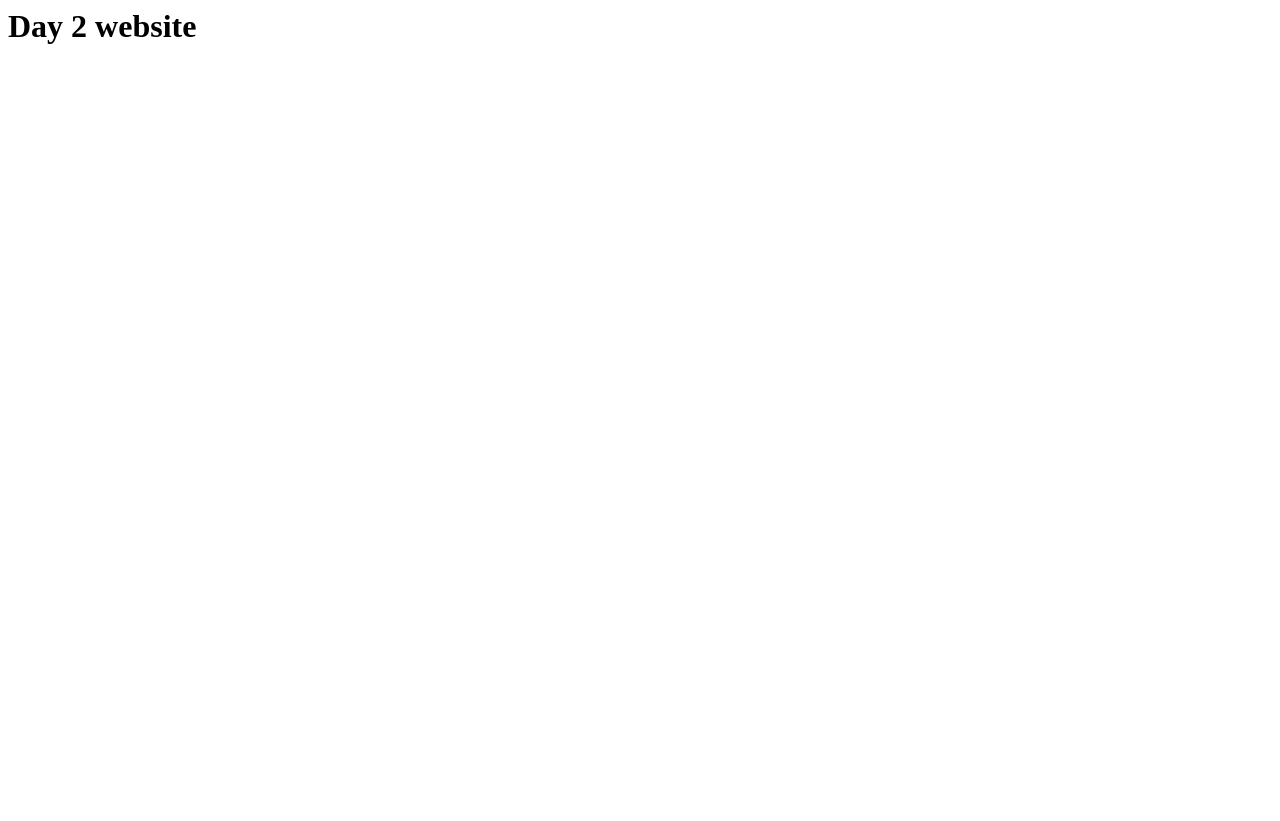
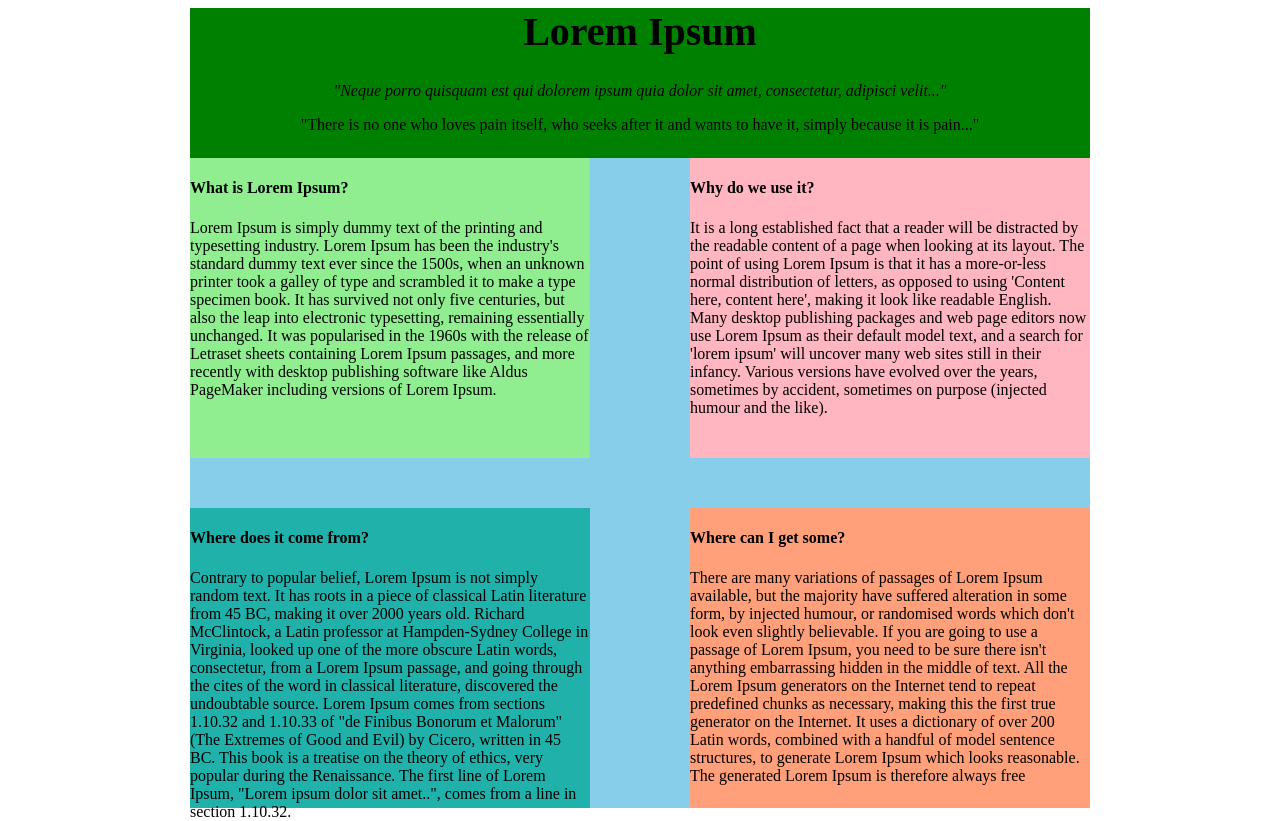
Before and after one commit to jamjamlong266/lorem_web, a plain HTML site: page index.html in a window 1280 px wide. Before the commit the page ends 800 px from the top, so only its background shows below. Drawn offline with Linux system fonts and the light colour scheme.

Commit message:
added style tag and id

```diff
--- a/index.html
+++ b/index.html
@@ -1,6 +1,94 @@
 <html>
-    <head></head>
+    <head>
+        <style>
+            div#container {
+                width: 900px;
+                height: 800px;
+                background-color: skyblue;
+                margin-left: auto;
+                margin-right: auto;
+            }
+
+            div#header {
+                width:900px;
+                height: 150px;
+                background-color: green;
+                text-align: center;
+            }
+
+            h1{
+                font-size:40px;
+                color: black;
+            }
+
+            div#contentOne {
+                width: 400px;
+                height:300px;
+                background-color: lightgreen;
+                display: inline-block;
+                vertical-align: top;
+                float:left;
+                margin-bottom: 50px;
+            }
+
+            div#contentTwo {
+                width: 400px;
+                height: 300px;
+                background-color: lightpink;
+                display: inline-block;
+                vertical-align: top;
+                float:right;
+                margin-bottom: 50px;
+            }
+
+            div#contentThree {
+                width: 400px;
+                height: 300px;
+                background-color: lightseagreen;
+                float: left;
+            }
+
+            div#contentFour {
+                width: 400px;
+                height: 300px;
+                background-color: lightsalmon;
+                float: right;
+            }
+        </style>
+    </head>
     <body>
-        <h1>Day 2 website</h1>
+        <div id="container">
+            <div id="header">
+                <h1>Lorem Ipsum</h1>
+                <p>
+                    <i>
+                    "Neque porro quisquam est qui dolorem ipsum quia dolor sit amet, consectetur, adipisci velit..."
+                    </i>
+                </p>
+                <p>
+                    "There is no one who loves pain itself, who seeks after it and wants to have it, simply because it is pain..."
+                </p>
+            </div>
+
+            <div id="contentOne">
+                <h4>What is Lorem Ipsum?</h4>
+                <p>Lorem Ipsum is simply dummy text of the printing and typesetting industry. Lorem Ipsum has been the industry's standard dummy text ever since the 1500s, when an unknown printer took a galley of type and scrambled it to make a type specimen book. It has survived not only five centuries, but also the leap into electronic typesetting, remaining essentially unchanged. It was popularised in the 1960s with the release of Letraset sheets containing Lorem Ipsum passages, and more recently with desktop publishing software like Aldus PageMaker including versions of Lorem Ipsum.</p>
+            </div>
+
+            <div id="contentTwo">
+                <h4>Why do we use it?</h4>
+                <p>It is a long established fact that a reader will be distracted by the readable content of a page when looking at its layout. The point of using Lorem Ipsum is that it has a more-or-less normal distribution of letters, as opposed to using 'Content here, content here', making it look like readable English. Many desktop publishing packages and web page editors now use Lorem Ipsum as their default model text, and a search for 'lorem ipsum' will uncover many web sites still in their infancy. Various versions have evolved over the years, sometimes by accident, sometimes on purpose (injected humour and the like).</p>
+            </div>
+
+            <div id="contentThree">
+                <h4>Where does it come from?</h4>
+                <p>Contrary to popular belief, Lorem Ipsum is not simply random text. It has roots in a piece of classical Latin literature from 45 BC, making it over 2000 years old. Richard McClintock, a Latin professor at Hampden-Sydney College in Virginia, looked up one of the more obscure Latin words, consectetur, from a Lorem Ipsum passage, and going through the cites of the word in classical literature, discovered the undoubtable source. Lorem Ipsum comes from sections 1.10.32 and 1.10.33 of "de Finibus Bonorum et Malorum" (The Extremes of Good and Evil) by Cicero, written in 45 BC. This book is a treatise on the theory of ethics, very popular during the Renaissance. The first line of Lorem Ipsum, "Lorem ipsum dolor sit amet..", comes from a line in section 1.10.32.</p>
+            </div>
+
+            <div id="contentFour">
+                <h4>Where can I get some?</h4>
+                <p>There are many variations of passages of Lorem Ipsum available, but the majority have suffered alteration in some form, by injected humour, or randomised words which don't look even slightly believable. If you are going to use a passage of Lorem Ipsum, you need to be sure there isn't anything embarrassing hidden in the middle of text. All the Lorem Ipsum generators on the Internet tend to repeat predefined chunks as necessary, making this the first true generator on the Internet. It uses a dictionary of over 200 Latin words, combined with a handful of model sentence structures, to generate Lorem Ipsum which looks reasonable. The generated Lorem Ipsum is therefore always free </p>
+            </div>
+        </div>
     </body>
 </html>
```
